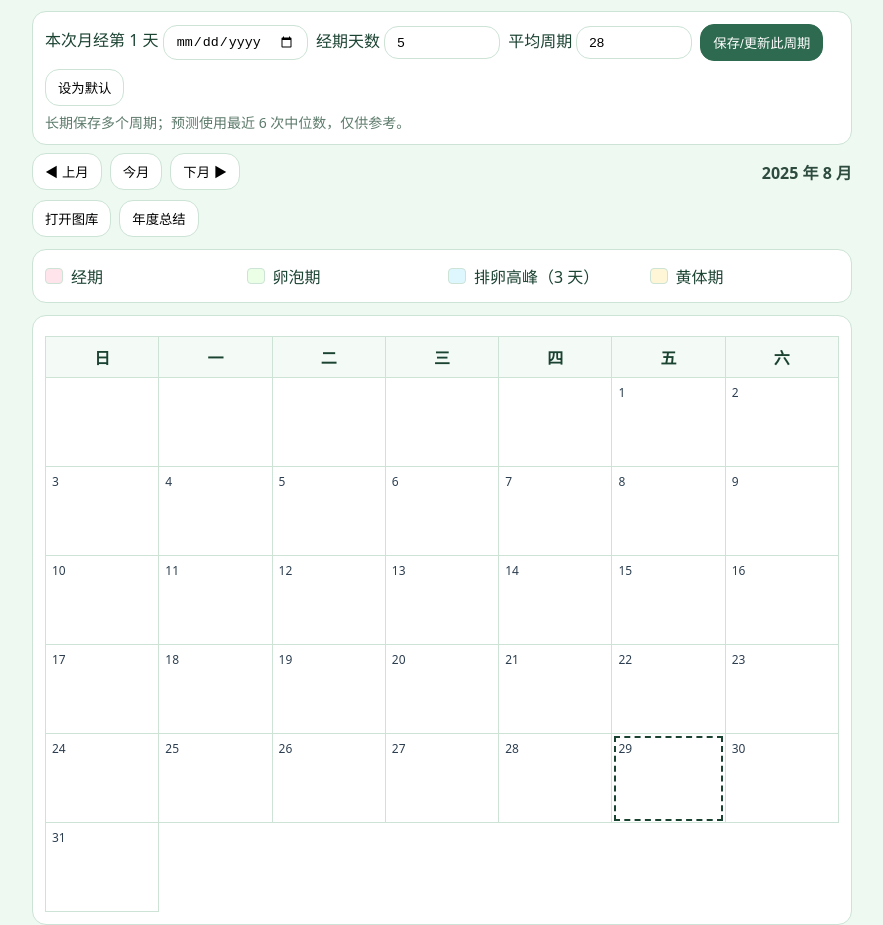
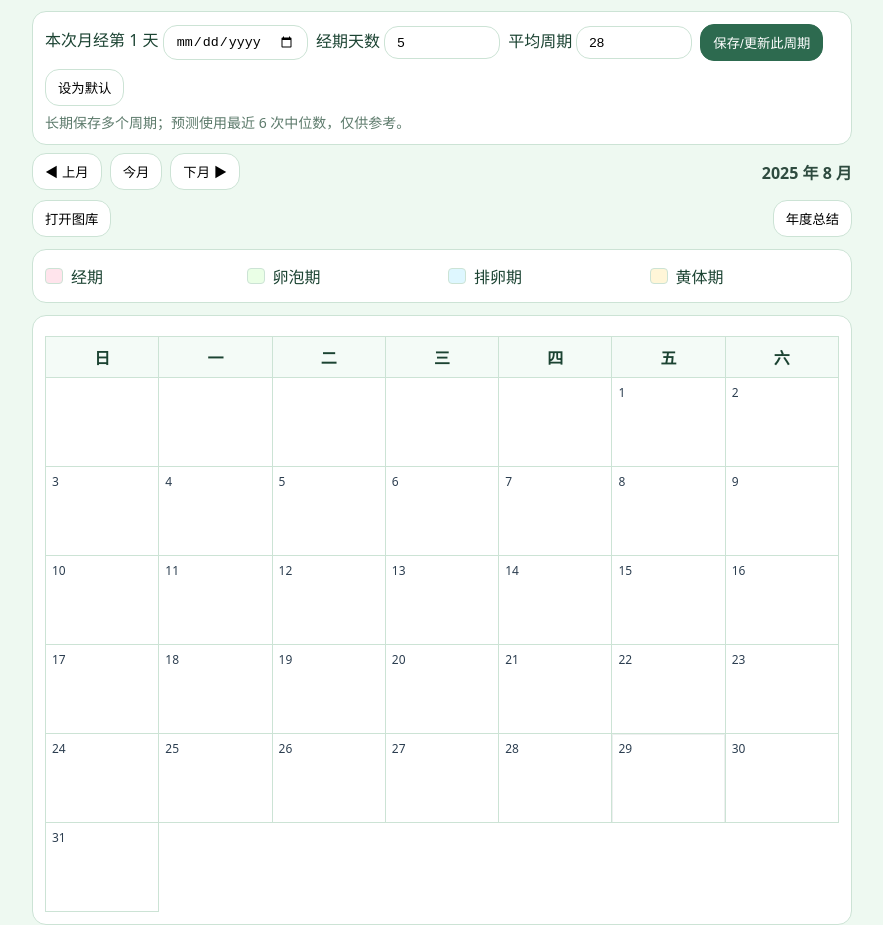
Before and after one commit to damatsuda8933-hub/period, a plain HTML site: page index.html in a window 1280 px wide. Shown: the part 52-977 px from the top of the page, without its empty margins (198-1081 px from the left). Drawn offline with Linux system fonts and the light colour scheme.

Commit message:
Update index.html

```diff
--- a/index.html
+++ b/index.html
@@ -10,7 +10,7 @@
     /* 四期颜色：更浅更淡 */
     --pink:#ffe4ec;   /* 经期 */
     --mint:#eaffe6;   /* 卵泡期 */
-    --blue:#def7ff;   /* 排卵高峰（3天）*/
+    --blue:#def7ff;   /* 排卵期（3天窗口）*/
     --gold:#fff6d8;   /* 黄体期 */
     --today:#1b4332;
   }
@@ -30,7 +30,7 @@
   .toolbar{display:flex;flex-direction:column;gap:10px;margin-top:8px}
   .topbar{display:flex;justify-content:space-between;align-items:center}
   .topbar .nav{display:flex;gap:8px}
-  .secondbar{display:flex;gap:8px}
+  .secondbar{display:flex;gap:8px;justify-content:space-between;flex-wrap:wrap}
   .month{font-weight:600;color:#2e4b3f}
 
   /* 图例（四项对齐） */
@@ -48,7 +48,12 @@
   .cal td.p{background:var(--pink)} .cal td.f{background:var(--mint)}
   .cal td.o{background:var(--blue)} .cal td.l{background:var(--gold)}
   .cal td .d{position:absolute;top:6px;left:6px;font-size:12px;color:#2c3e50}
-  .cal td.today{outline:2px dashed var(--today);outline-offset:-4px}
+  /* 今天：白色加粗实线 + 极淡内缘 */
+  .cal td.today{
+    outline:3px solid #fff;
+    outline-offset:-4px;
+    box-shadow:0 0 0 2px rgba(27,67,50,.08) inset;
+  }
   /* 月相强度：给单元格加深一层遮罩（🌑=无；🌒/🌗/🌕 逐级加深） */
   .cal td[data-moon="2"]::after,
   .cal td[data-moon="3"]::after,
@@ -129,7 +134,7 @@
     <div class="legend-grid">
       <div class="legend-item"><span class="sw p"></span><span>经期</span></div>
       <div class="legend-item"><span class="sw f"></span><span>卵泡期</span></div>
-      <div class="legend-item"><span class="sw o"></span><span>排卵高峰（3 天）</span></div>
+      <div class="legend-item"><span class="sw o"></span><span>排卵期</span></div>
       <div class="legend-item"><span class="sw l"></span><span>黄体期</span></div>
     </div>
   </div>
@@ -164,7 +169,7 @@
       <label>阶段覆盖
         <select id="phaseOverride">
           <option value="">自动</option><option value="p">经期</option><option value="f">卵泡期</option>
-          <option value="o">排卵高峰</option><option value="l">黄体期</option>
+          <option value="o">排卵期</option><option value="l">黄体期</option>
         </select>
       </label>
     </div>
@@ -388,7 +393,7 @@ function renderSummary(){
     <b>摘要（以本月中旬所在的周期为基准）</b><br>
     经期：${dateKey(W.mStart)} — ${dateKey(W.mEnd)}（${cy.pLen} 天）<br>
     卵泡期：${dateKey(W.fStart)} — ${dateKey(W.fEnd)}（利于恢复）<br>
-    排卵高峰：${dateKey(W.oStart)} — ${dateKey(W.oEnd)}（平衡观察）<br>
+    排卵期：${dateKey(W.oStart)} — ${dateKey(W.oEnd)}（平衡观察）<br>
     黄体期：${dateKey(W.lStart)} — ${dateKey(W.lEnd)}（易波动）<br>
     预测下一次经期：<span class="kbd">${nextPred}</span><br><br>
     <b>本月 vs 上月</b><br>
@@ -484,11 +489,11 @@ $('#icsBtn').onclick=()=>{ const np=nextPredictedStart(); if(!np) return alert('
   const uid=()=>'xxxxxx'.replace(/x/g,()=>Math.floor(Math.random()*16).toString(16))+Date.now();
   const ics=['BEGIN:VCALENDAR','VERSION:2.0','PRODID:-//period-local//cn//','CALSCALE:GREGORIAN','METHOD:PUBLISH',
     'BEGIN:VEVENT',`UID:${uid()}`,'SUMMARY:经期（预测）',`DTSTART;VALUE=DATE:${icsDate(sKey)}`,`DTEND;VALUE=DATE:${icsDate(eKey)}`,'END:VEVENT',
-    'BEGIN:VEVENT',`UID:${uid()}`,'SUMMARY:排卵高峰（预测）',`DTSTART;VALUE=DATE:${icsDate(osKey)}`,`DTEND;VALUE=DATE:${icsDate(oeKeyEx)}`,'END:VEVENT','END:VCALENDAR'].join('\r\n');
+    'BEGIN:VEVENT',`UID:${uid()}`,'SUMMARY:排卵期（预测）',`DTSTART;VALUE=DATE:${icsDate(osKey)}`,`DTEND;VALUE=DATE:${icsDate(oeKeyEx)}`,'END:VEVENT','END:VCALENDAR'].join('\r\n');
   const blob=new Blob([ics],{type:'text/calendar'}); const a=document.createElement('a'); a.href=URL.createObjectURL(blob); a.download='period-prediction.ics'; a.click(); URL.revokeObjectURL(a.href); };
 $('#wipeAll').onclick=async ()=>{ if(!confirm('确定清空所有数据？此操作不可撤销。')) return; localStorage.removeItem(DB_KEY); await idbClear(); location.reload(); };
 
-/* ===== PIN 加锁（Promise 版，便于等待解锁后再提示） ===== */
+/* ===== PIN 加锁（Promise 版） ===== */
 async function sha256(str){ const enc=new TextEncoder().encode(str); const buf=await crypto.subtle.digest('SHA-256',enc); return Array.from(new Uint8Array(buf)).map(x=>x.toString(16).padStart(2,'0')).join(''); }
 function getPIN(){ try{return JSON.parse(localStorage.getItem('periodPIN')||'null');}catch{return null;} }
 function setPINHash(hash){ localStorage.setItem('periodPIN', JSON.stringify({hash})); }
```
